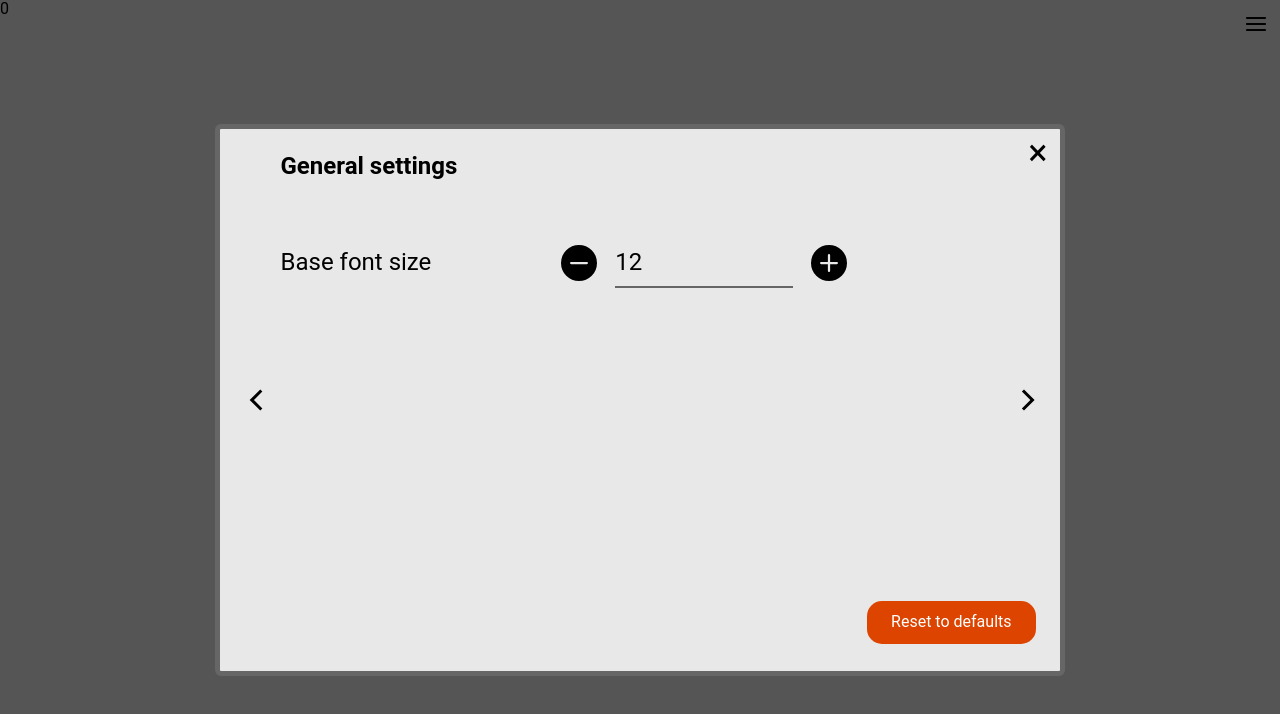
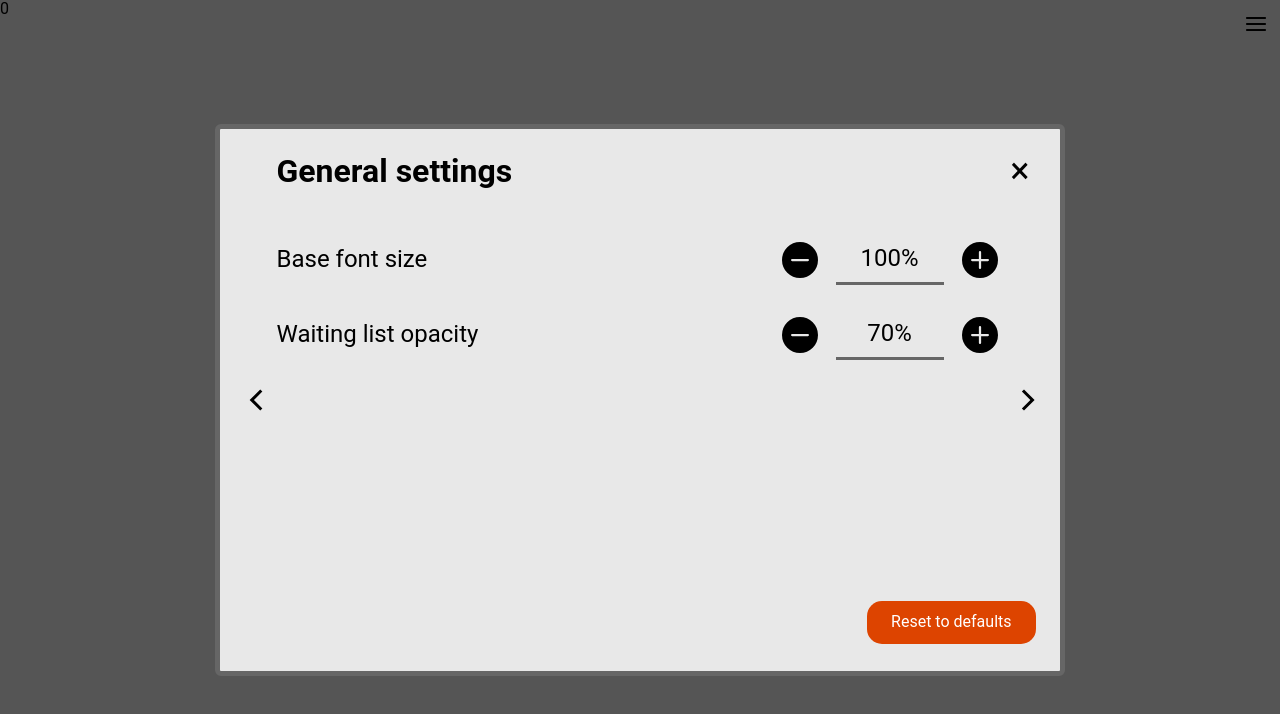
Before and after one commit to MarcinOstaszewski/to-buy-list, a React (Create React App) app: page / in a window 1280 px wide. Both pictures are taken after a click on the element 1256 px from the left and 24 px from the top of the page. Shown: the top 714 px of the page. Built offline with nearby package versions, Linux system fonts and the light colour scheme; no server answers; the database is empty.

Commit message:
add WaitingList opacity settings; fixed modal styles; improve readability; remove code repetitions;

```diff
--- a/src/App.tsx
+++ b/src/App.tsx
@@ -18,12 +18,12 @@ function App() {
   const categoryArray: categoryInterface[] = [];
   const [categories, setCategories] = useState(categoryArray);
   const [showSettingsModal, setShowSettingsModal] = useState(false);
-  const [baseValue, setBaseValue] = useState(12);
+  const [baseValue, setBaseValue] = useState(10);
+  const [waitingListOpacity, setWaitingListOpacity] = useState(7);
   const [currentSettingsTab, setCurrentSettingsTab] = useState(0);
   const settingsTabsCount = 2;
 
   const changeSettingsTab = (e: mouseEvent) => {
-    console.log(currentSettingsTab, e.currentTarget.dataset.tabChange);
     let newValue = currentSettingsTab + parseInt(e.currentTarget.dataset.tabChange);
     if (newValue < 0) {
       newValue = settingsTabsCount;
@@ -54,9 +54,10 @@ function App() {
   useEffect(() => { getData(); }, []);
 
   const toggleModal = (e: mouseEvent) => {
-    console.log(e.target.dataset.category);
     if (e.target.dataset.category) {
       setCurrentSettingsTab(1);
+    } else {
+      setCurrentSettingsTab(0);
     }
     setShowSettingsModal(!showSettingsModal);
   }
@@ -66,10 +67,16 @@ function App() {
   }
 
   const handleBoxValueChange = (e: mouseEvent) => {
-    let newBaseValue = baseValue + parseInt(e.currentTarget.dataset.change);
-    newBaseValue = newBaseValue < 4 ? 4 : newBaseValue;
-    newBaseValue = newBaseValue > 48 ? 48 : newBaseValue;
-    setBaseValue(newBaseValue);
+    const { setter, minValue, maxValue, change, currentValue } = e.currentTarget.dataset;
+    let newValue = +currentValue + +change;
+    newValue = newValue < minValue ? minValue : newValue;
+    newValue = newValue > maxValue ? maxValue : newValue;
+    if (setter === "base") {
+      setBaseValue(newValue);
+    }
+    if (setter === "opacity") {
+      setWaitingListOpacity(newValue);
+    }
   }
 
   return (
@@ -80,6 +87,7 @@ function App() {
         toggleModal={toggleModal}
         onSnapshotChange={onSnapshotChange}
         baseValue={baseValue}
+        waitingListOpacity={waitingListOpacity}
       />)}
 
       <SettingsModal
@@ -89,6 +97,7 @@ function App() {
         changeSettingsTab={changeSettingsTab}
         toggleModal={toggleModal}
         handleBoxValueChange={handleBoxValueChange}
+        waitingListOpacity={waitingListOpacity}
       />
 
       <div className="modal-switch" onClick={toggleModal}><CgMenu/></div>
--- a/src/components/CategoryList/CategoryList.jsx
+++ b/src/components/CategoryList/CategoryList.jsx
@@ -3,14 +3,15 @@ import { subscribeToDB } from "../../helpers/firebase";
 import StyledCategoryList from "./CategoryList.styled";
 
 const CategoryList = props => {
-  const { categories, moveProduct, onSnapshotChange, toggleModal, baseValue } = props;
+	const { categories, moveProduct, onSnapshotChange, toggleModal, baseValue, waitingListOpacity } = props;
 	const [productsToBuy, setProductsToBuy] = useState([]);
 	const [productsWaiting , setProductsWaiting] = useState([]);
 
 	const createProductsList = ({category, isToBuy, style}) => {
 		const products = category.products;
 		return products.map((product, i) => {
-      const isLast = i + 1 === products.length ? ' is-last' : '';
+			const isLast = (i + 1 === products.length) ? ' is-last' : '';
+
 			return (
 				<span key={`${category.name}-${i}`}
 					className={`product${isLast}`}
@@ -83,7 +84,10 @@ const CategoryList = props => {
 	}, [categories]);
 
 	return (
-    <StyledCategoryList baseValue={baseValue}>
+		<StyledCategoryList
+			baseValue={baseValue}
+			waitingListOpacity={waitingListOpacity}
+		>
 			<div className="to-buy-list">
 				<div className="list-name">To buy list</div>
 				{productsToBuy}
--- a/src/components/CategoryList/CategoryList.styled.js
+++ b/src/components/CategoryList/CategoryList.styled.js
@@ -16,14 +16,14 @@ const StyledCategoryList = styled.main`
   }
 
   .waiting-list {
-    opacity: .7;
+    opacity: ${props => props.waitingListOpacity / 10};
   }
 
   .category,
   .product {
     color: #fff;
     margin: ${props => props.baseValue / 4}px 1px;
-	cursor: pointer;
+    cursor: pointer;
   }
 
   .category {
--- a/src/components/InputBox/InputBox.styled.js
+++ b/src/components/InputBox/InputBox.styled.js
@@ -5,35 +5,35 @@ const InputBoxStyled = styled.div`
         display: flex;
         flex-wrap: wrap;
         align-items: center;
-        margin-bottom: ${props => props.baseValue}px;
+        margin-bottom: 12px;
 
         &-title {
             width: 38.2%;
             min-width: 200px;
-            font-size: ${props => props.baseValue * 2}px;
-            margin-bottom: ${props => props.baseValue}px;
+            font-size: 24px;
+            margin-bottom: 12px;
         }
         &-controls {
-            margin-bottom: ${props => props.baseValue}px;
+            margin-bottom: 12px;
             display: flex;
             width: 61.8%;
             align-items: center;
+            justify-content: flex-end;
             &-button {
-                max-width: 19.1%;
                 border: none;
                 background-color: transparent;
-                font-size: ${props => props.baseValue * 3}px;
+                font-size: 36px;
                 margin: 0;
                 display: flex;
             }
             &-field {
                 border: none;
-                border-bottom: 2px solid #666;
-                flex-grow: 3;
-                font-size: ${props => props.baseValue * 2}px;;
-                line-height: ${props => props.baseValue * 4}px;
-                margin: 0 ${props => props.baseValue}px;
-                max-width: 40%;
+                border-bottom: 3px solid #666;
+                font-size: 24px;
+                line-height: 48px;
+                margin: 0 12px;
+                text-align: center;
+                width: 24%;
             }
         }
     }
--- a/src/components/InputBox/InputBox.tsx
+++ b/src/components/InputBox/InputBox.tsx
@@ -2,16 +2,28 @@ import React from 'react';
 import { BsFillPlusCircleFill, BsFillDashCircleFill} from "react-icons/bs";
 import InputBoxStyled from './InputBox.styled';
 
-interface Props {
+interface InputBoxProps {
     title: string,
     baseValue: number,
+    minValue: number,
+    maxValue: number,
+    setter: string,
     value: number,
     change: number,
     handleBoxValueChange: React.MouseEventHandler<HTMLButtonElement> | undefined
 }
 
-const InputBox = (props: Props)  => {
-    const { title, change, baseValue, value, handleBoxValueChange } = props;
+const InputBox = (props: InputBoxProps)  => {
+    const {
+        title,
+        change,
+        baseValue,
+        minValue,
+        maxValue,
+        setter,
+        value,
+        handleBoxValueChange
+    } = props;
 
     return (
         <InputBoxStyled baseValue={baseValue}>
@@ -21,16 +33,24 @@ const InputBox = (props: Props)  => {
                     <button
                         className="input-box-controls-button"
                         data-change={-change}
+                        data-current-value={value}
+                        data-min-value={minValue}
+                        data-max-value={maxValue}
+                        data-setter={setter}
                         onClick={handleBoxValueChange}
                     >
                         <BsFillDashCircleFill />
                     </button>
 
-                    <p className="input-box-controls-field"> {value} </p>
+                    <p className="input-box-controls-field"> {value * 10}% </p>
 
                     <button
                         className="input-box-controls-button"
                         data-change={change}
+                        data-current-value={value}
+                        data-min-value={minValue}
+                        data-max-value={maxValue}
+                        data-setter={setter}
                         onClick={handleBoxValueChange}
                     >
                         <BsFillPlusCircleFill />
--- a/src/components/SettingsModal/SettingsModal.tsx
+++ b/src/components/SettingsModal/SettingsModal.tsx
@@ -3,15 +3,17 @@ import StyledSettingsModal from './SettingsModal.styles';
 import { CgChevronLeft, CgChevronRight } from "react-icons/cg";
 import InputBox from '../InputBox/InputBox';
 
+type mouseEvent = React.MouseEventHandler<HTMLDivElement> | undefined;
 interface Props {
   isVisible: boolean,
   baseValue: number,
   currentSettingsTab: number,
+  waitingListOpacity: number,
   changeSettingsTab: React.MouseEventHandler<SVGElement> | undefined,
   handleBoxValueChange:
     React.MouseEventHandler<HTMLButtonElement> |
     undefined,
-  toggleModal: React.MouseEventHandler<HTMLDivElement> | undefined
+  toggleModal: mouseEvent,
 }
 
 const CategoryModal = (props: Props) => {
@@ -19,6 +21,7 @@ const CategoryModal = (props: Props) => {
     isVisible,
     baseValue,
     currentSettingsTab,
+    waitingListOpacity,
     changeSettingsTab,
     toggleModal,
     handleBoxValueChange
@@ -31,16 +34,16 @@ const CategoryModal = (props: Props) => {
       baseValue={baseValue}
       className={className}
       currentSettingsTab={currentSettingsTab} >
-      <div className="category-modal">
-        <div className="category-modal-switch" onClick={toggleModal}>
+      <div className="settings-modal">
+        <div className="settings-modal-switch" onClick={toggleModal}>
           &times;
         </div>
-        <div className="category-modal-body">
-          <div className="category-modal-header">
+        <div className="settings-modal-body">
+          <div className="settings-modal-header">
             {tabNamesArray[currentSettingsTab]} settings
           </div>
 
-          <div className="category-modal-content">
+          <div className="settings-modal-content">
             <div className="horizontal-tabs-container">
               <CgChevronLeft className="chevron left" data-tab-change={-1} onClick={changeSettingsTab}/>
 
@@ -50,6 +53,19 @@ const CategoryModal = (props: Props) => {
                     title="Base font size"
                     change={2}
                     value={baseValue}
+                    minValue={4}
+                    maxValue={48}
+                    setter="base"
+                    baseValue={baseValue}
+                    handleBoxValueChange={handleBoxValueChange}
+                  />
+                  <InputBox
+                    title="Waiting list opacity"
+                    change={1}
+                    value={waitingListOpacity}
+                    minValue={1}
+                    maxValue={10}
+                    setter="opacity"
                     baseValue={baseValue}
                     handleBoxValueChange={handleBoxValueChange}
                   />
@@ -62,7 +78,7 @@ const CategoryModal = (props: Props) => {
             </div>
           </div>
 
-          <div className="category-modal-footer">
+          <div className="settings-modal-footer">
             <button className="reset-button">
               Reset to defaults
             </button>
```
Also changed, not shown: src/components/SettingsModal/SettingsModal.styles.js (+13 -13 lines). Lines whose indentation alone changed are shown as unchanged.
